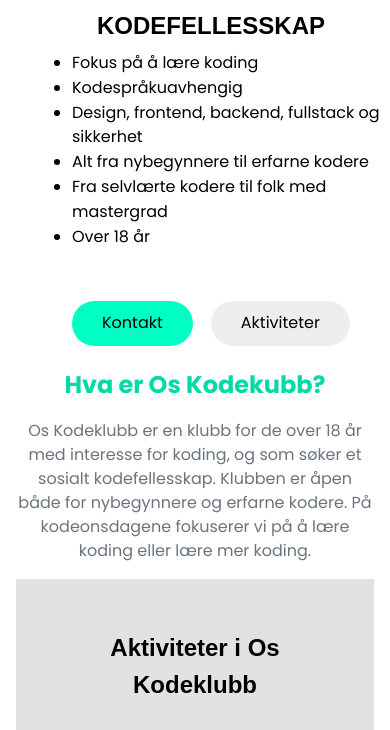
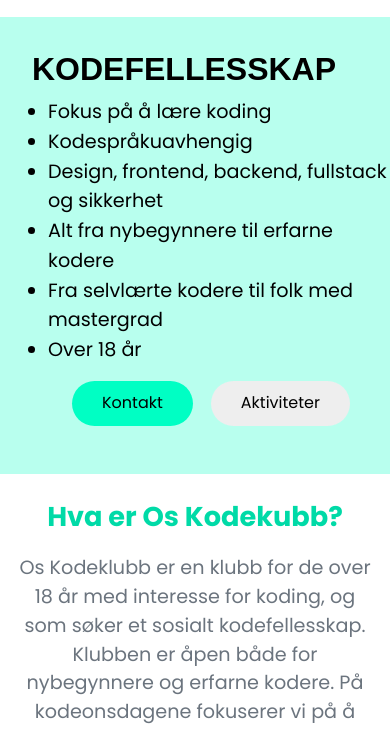
Before and after one commit to Os-Kodeklubb/nettside-svelte, a Svelte app: page / in a window 390 px wide. Shown: the part 93-823 px from the top of the page. Built offline with nearby package versions, Linux system fonts and the light colour scheme.

Commit message:
Fix: added mobile changes

```diff
--- a/src/components/AboutUsSection.svelte
+++ b/src/components/AboutUsSection.svelte
@@ -51,6 +51,14 @@
     .box > .item {
       margin-bottom: 1rem;
     }
+
+    .box p.item {
+      font-size: 1.2rem;
+    }
+    .box h2.item {
+      font-size: 1.7rem;
+    }
+
   }
 
   @media only screen and (max-width: 767px) {
--- a/src/components/ExplanationSection.svelte
+++ b/src/components/ExplanationSection.svelte
@@ -103,6 +103,12 @@
       justify-content: center;
     }
 
+    @media only screen and (max-width: 30.5rem) {
+        .item p {
+            font-size: 1.2em;
+        }
+
+  }
     @media only screen and (max-width: 767px) {
         .item {
             width: 500px;
--- a/src/components/HeroSection.svelte
+++ b/src/components/HeroSection.svelte
@@ -6,10 +6,8 @@
   </video>
 
   <div class="text-on-image">
-    <div style="width: fit-content;">
+    <div>
       <h1>KODEFELLESSKAP</h1>
-
-
       <ul>
         <li>Fokus på å lære koding</li>
         <li>Kodespråkuavhengig</li>
@@ -18,7 +16,6 @@
         <li>Fra selvlærte kodere til folk med mastergrad</li>
         <li>Over 18 år</li>
       </ul>
-    <br />
     </div>
     <div class="cta-area">
       <a href="#kontakt" class="cta main">Kontakt</a>
@@ -96,8 +93,6 @@
   li {
     color: black;
     font-size: 2rem;
-
-
   }
 
   h1 {
@@ -109,7 +104,7 @@
     color: black;
   }
 
-  @media only screen and (max-width: 488px) {
+  @media only screen and (max-width: 30.5rem) {
 
     .hero {
           padding-bottom: 0px;
@@ -121,14 +116,22 @@
       .text-on-image {
         position: unset;
         padding-left: 2rem;
+        padding-top: 1rem;
+        padding-bottom: 3rem;
+        background-color: var(--primary-background-color);
 
         li {
-          font-size: 1rem;
+          font-size: 1.2rem;
         }
 
         h1 {
-          text-align: center;
           overflow-wrap: break-word;
+          margin: 0;
+          margin-top: 1.5rem;
+          font-size: 2rem;
+        }
+        ul {
+          padding-left: 1rem;;
         }
 
         .cta-area {
--- a/static/scss/style.scss
+++ b/static/scss/style.scss
@@ -1,6 +1,7 @@
 :root {
   --primary-color: hsl(166, 100%, 50%);
   --secondary-color: #00daa7;
+  --primary-background-color: hsl(166, 100%, 86%);
 }
 
 @font-face {
```
Lines whose indentation alone changed are shown as unchanged.
